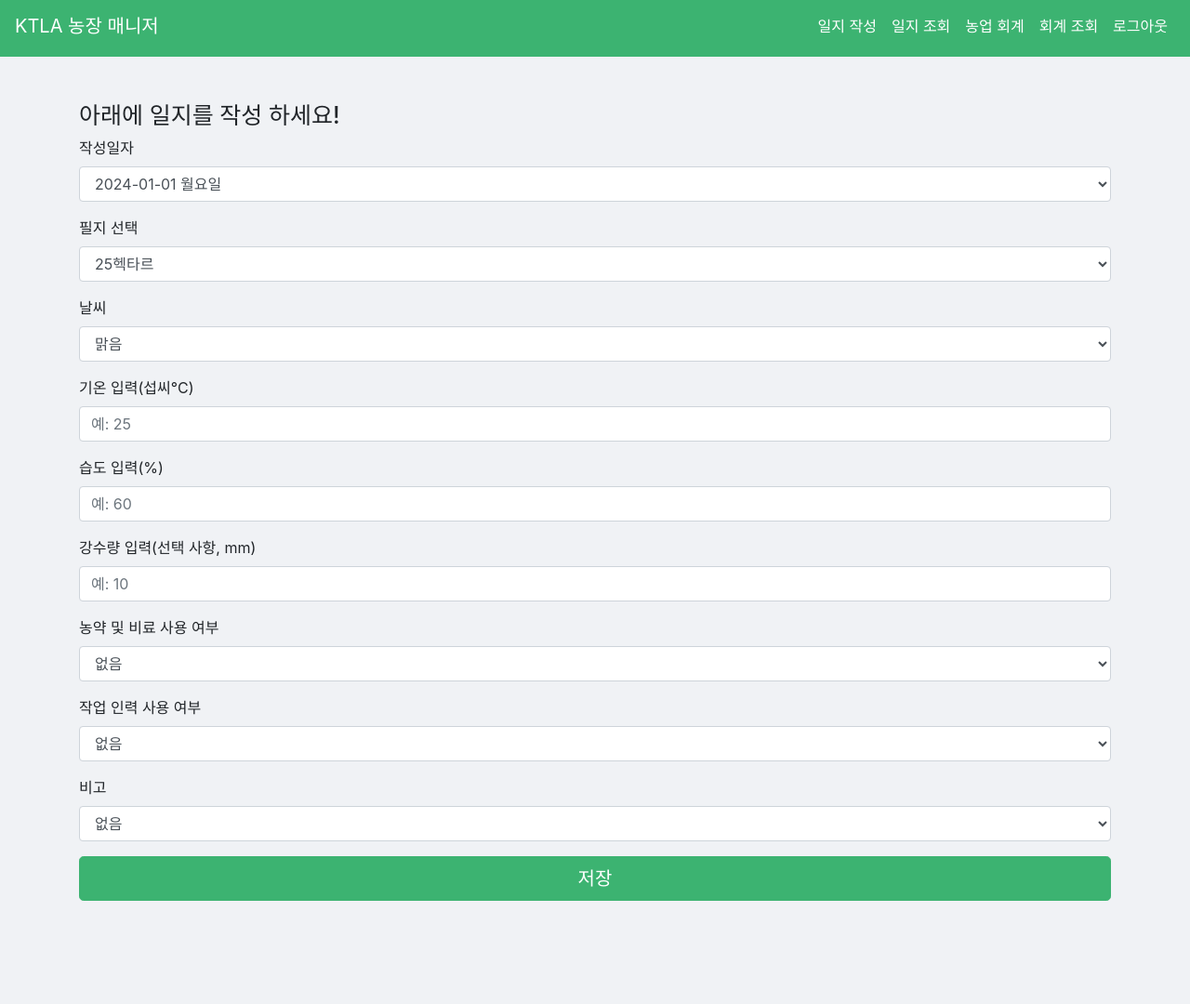
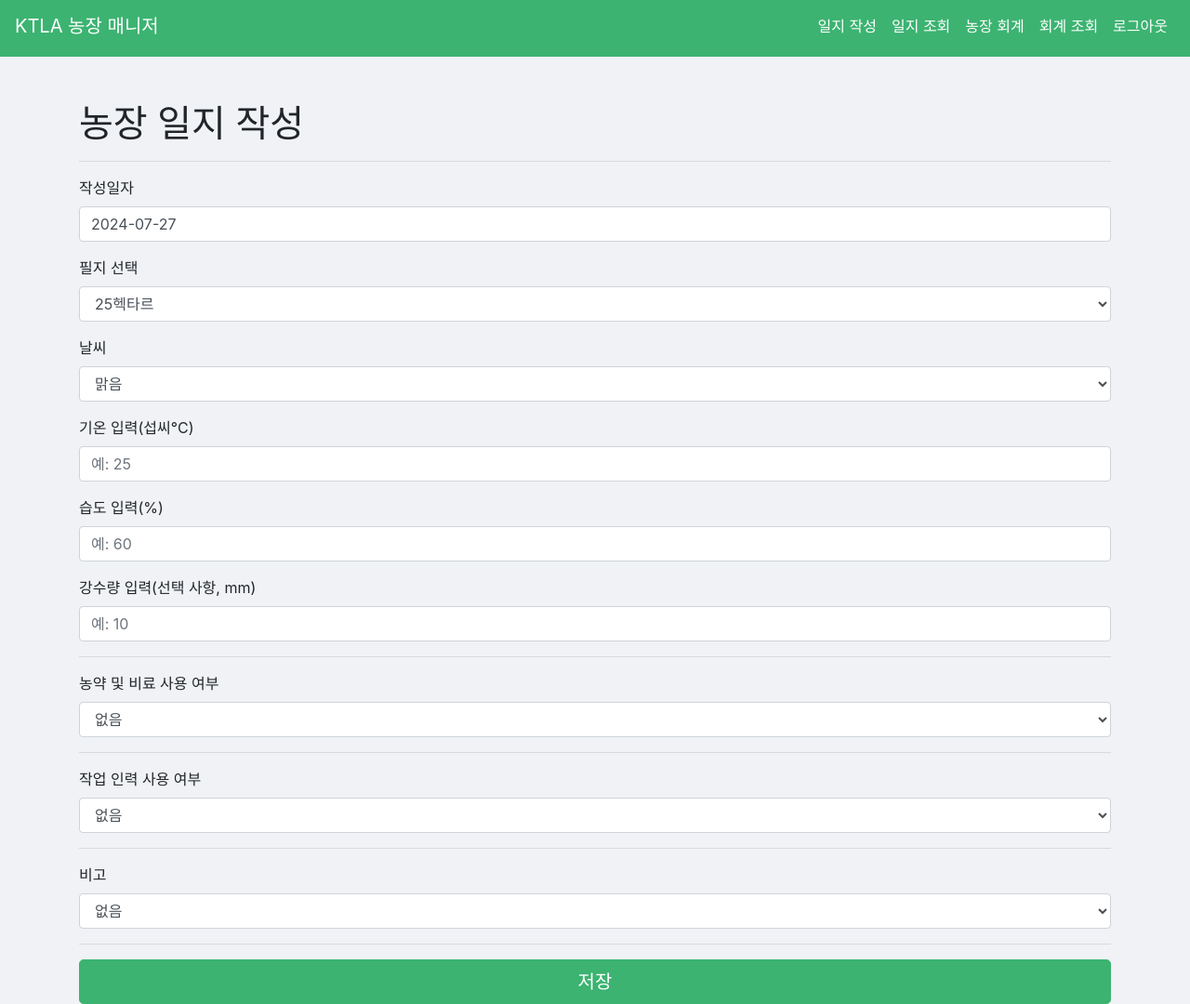
Before and after one commit to lee960314/farm_manager, a Flask app: page / in a window 1280 px wide. Shown: the whole page at 93% size. Before the commit the page ends 969 px from the top, so only its background shows below. Run offline with Flask 3, Linux system fonts and the light colour scheme; the visitor is signed in with stand-in values (Sample User, id 1); parts of the project's set-up code (start-up, migrations or seed data) failed here and were passed over; some libraries are stand-ins or nearby versions.

Commit message:
Update index.html

```diff
--- a/templates/index.html
+++ b/templates/index.html
@@ -4,17 +4,17 @@
     <meta charset="UTF-8">
     <meta name="viewport" content="width=device-width, initial-scale=1.0">
     <title>농장 일지 작성</title>
-
-
     <!-- Bootstrap CSS 추가 -->
     <link href="https://stackpath.bootstrapcdn.com/bootstrap/4.5.2/css/bootstrap.min.css" rel="stylesheet">
+    <!-- jQuery UI CSS 추가 -->
+    <link rel="stylesheet" href="https://code.jquery.com/ui/1.12.1/themes/base/jquery-ui.css">
     <style>
         body {
             background-color: #f0f2f5; /* 페이스북 배경색 */
         }
         .navbar {
-                background-color: 	#3CB371; /* 덜 익은 바나나 색 */
-                border-bottom: 5px solid #3CB371; /* 덜 익은 바나나 색*/
+            background-color: #3CB371; /* 덜 익은 바나나 색 */
+            border-bottom: 5px solid #3CB371; /* 덜 익은 바나나 색 */
         }
         .navbar-brand, .nav-link {
             color: white !important;
@@ -26,14 +26,137 @@
         }
         .btn-custom:hover {
             background-color: #ffd400; /* 익은 바나나 색 */
-                border-color:  #ffd400; /* 익은 바나나 색 */
+            border-color: #ffd400; /* 익은 바나나 색 */
         }
         .card-custom {
             margin-bottom: 1rem;
         }
+
     </style>
+</head>
+<body>
+    <nav class="navbar navbar-expand-lg navbar-light">
+        <a class="navbar-brand" href="#">KTLA 농장 매니저</a>
+        <button class="navbar-toggler" type="button" data-toggle="collapse" data-target="#navbarNav" aria-controls="navbarNav" aria-expanded="false" aria-label="Toggle navigation">
+            <span class="navbar-toggler-icon"></span>
+        </button>
+        <div class="collapse navbar-collapse" id="navbarNav">
+            <ul class="navbar-nav ml-auto">
+                <li class="nav-item">
+                    <a class="nav-link" href="/">일지 작성</a>
+                </li>
+                <li class="nav-item">
+                    <a class="nav-link" href="/searchdata">일지 조회</a>
+                </li>
+                <li class="nav-item">
+                    <a class="nav-link" href="/farmaccounting">농장 회계</a>
+                </li>
+                <li class="nav-item">
+                    <a class="nav-link" href="/accountingdata">회계 조회</a>
+                </li>
+                <li class="nav-item">
+                    <a class="nav-link" href="/logout">로그아웃</a>
+                </li>
+            </ul>
+        </div>
+    </nav>
+    <div class="container mt-5">
+        <h1>농장 일지 작성</h1>
+        <hr class>
+        <form id="farmForm">
+            <div class="form-group">
+                <label for="date">작성일자</label>
+                <input type="text" class="form-control" id="date" name="date" placeholder="날짜를 선택하세요">
+            </div>
+            <div class="form-group">
+                <label for="field">필지 선택</label>
+                <select class="form-control" id="field" name="field">
+                    <option value="25헥타르">25헥타르</option>
+                    <option value="신개지">신개지</option>
+                </select>
+            </div>
+            <div class="form-group">
+                <label for="weather">날씨</label>
+                <select class="form-control" id="weather" name="weather">
+                    <option value="맑음">맑음</option>
+                    <option value="구름 많음">구름 많음</option>
+                    <option value="흐림">흐림</option>
+                    <option value="비">비</option>
+                    <option value="눈">눈</option>
+                    <option value="바람">바람</option>
+                    <option value="안개">안개</option>
+                </select>
+            </div>
+            <div class="form-group">
+                <label for="temperature">기온 입력(섭씨°C)</label>
+                <input type="number" class="form-control" id="temperature" name="temperature" placeholder="예: 25">
+            </div>
+            <div class="form-group">
+                <label for="humidity">습도 입력(%)</label>
+                <input type="number" class="form-control" id="humidity" name="humidity" placeholder="예: 60">
+            </div>
+            <div class="form-group">
+                <label for="rainfall">강수량 입력(선택 사항, mm)</label>
+                <input type="number" class="form-control" id="rainfall" name="rainfall" placeholder="예: 10">
+            </div>
+            <hr class="section-divider">
+            <div class="form-group">
+                <label for="use-fertilizer">농약 및 비료 사용 여부</label>
+                <select class="form-control" id="use-fertilizer" name="use-fertilizer" onchange="toggleFertilizerFields()">
+                    <option value="no">없음</option>
+                    <option value="yes">있음</option>
+                </select>
+            </div>
+            <div id="fertilizer-fields" style="display: none;">
+                <div id="fertilizer-container"></div>
+                <button type="button" class="btn btn-custom btn-sm" id="add-fertilizer">농약 및 비료 추가</button>
+            </div>
+            <hr class="section-divider">
+            <div class="form-group mt-3">
+                <label for="use-labor">작업 인력 사용 여부</label>
+                <select class="form-control" id="use-labor" name="use-labor" onchange="toggleLaborFields()">
+                    <option value="no">없음</option>
+                    <option value="yes">있음</option>
+                </select>
+            </div>
+            <div id="labor-fields" style="display: none;">
+                <div id="labor-container"></div>
+                <button type="button" class="btn btn-custom btn-sm" id="add-labor">작업 인력 추가</button>
+            </div>
+            <hr class="section-divider">
+            <div class="form-group mt-3">
+                <label for="use-remarks">비고</label>
+                <select class="form-control" id="use-remarks" name="use-remarks" onchange="toggleRemarkField()">
+                    <option value="no">없음</option>
+                    <option value="yes">있음</option>
+                </select>
+            </div>
+            <div id="remark-field" style="display: none;">
+                <div class="form-group">
+                    <label for="remark-text">비고 내용</label>
+                    <textarea class="form-control" id="remark-text" name="remark-text" rows="6" placeholder="비고 내용을 입력하세요"></textarea>
+                </div>
+            </div>
+            <hr class="section-divider">
+            <button type="submit" class="btn btn-custom btn-lg btn-block mt-3">저장</button>
+        </form>
+    </div>
+    <!-- jQuery 및 jQuery UI JS 추가 -->
+    <script src="https://code.jquery.com/jquery-3.5.1.min.js"></script>
+    <script src="https://code.jquery.com/ui/1.12.1/jquery-ui.min.js"></script>
+    <script src="https://cdn.jsdelivr.net/npm/@popperjs/core@2.5.4/dist/umd/popper.min.js"></script>
+    <script src="https://stackpath.bootstrapcdn.com/bootstrap/4.5.2/js/bootstrap.min.js"></script>
     <script>
-        document.addEventListener('DOMContentLoaded', function() {
+        $(function() {
+            // Datepicker 적용
+            $("#date").datepicker({
+                dateFormat: 'yy-mm-dd',
+                dayNames: ['일요일', '월요일', '화요일', '수요일', '목요일', '금요일', '토요일'],
+                dayNamesMin: ['일', '월', '화', '수', '목', '금', '토'],
+                monthNames: ['1월', '2월', '3월', '4월', '5월', '6월', '7월', '8월', '9월', '10월', '11월', '12월'],
+                monthNamesShort: ['1월', '2월', '3월', '4월', '5월', '6월', '7월', '8월', '9월', '10월', '11월', '12월']
+            }).datepicker("setDate", new Date()); // 오늘 날짜로 설정
+
             let countFertilizer = 0;
             let countLabor = 0;
             const maxItems = 6;
@@ -162,161 +285,35 @@
                     card.querySelector('.card-title').textContent = `작업 인력 기록 ${index + 1}`;
                 });
             }
-        });
-    </script>
-</head>
-<body>
-    <nav class="navbar navbar-expand-lg navbar-light">
-        <a class="navbar-brand" href="#">KTLA 농장 매니저</a>
-        <button class="navbar-toggler" type="button" data-toggle="collapse" data-target="#navbarNav" aria-controls="navbarNav" aria-expanded="false" aria-label="Toggle navigation">
-            <span class="navbar-toggler-icon"></span>
-        </button>
-        <div class="collapse navbar-collapse" id="navbarNav">
-            <ul class="navbar-nav ml-auto">
-                <li class="nav-item">
-                    <a class="nav-link" href="/">일지 작성</a>
-                </li>
-                <li class="nav-item">
-                    <a class="nav-link" href="/searchdata">일지 조회</a>
-                </li>
-                <li class="nav-item">
-                    <a class="nav-link" href="/farmaccounting">농업 회계</a>
-                </li>
-                <li class="nav-item">
-                    <a class="nav-link" href="/accountingdata">회계 조회</a>
-                </li>
-                <li class="nav-item">
-                    <a class="nav-link" href="/logout">로그아웃</a>
-                </li>
-            </ul>
-        </div>
-    </nav>
-    <div class="container mt-5">
-        <h1 style="font-size: 25px;">아래에 일지를 작성 하세요!</h1>
-        <div >
-        </div>
-        <form id="farmForm">
-            <div class="form-group">
-                <label for="date">작성일자</label>
-                <select class="form-control" id="date" name="date">
-                    <!-- 날짜 목록 추가 -->
-                    <script>
-                        document.addEventListener('DOMContentLoaded', function() {
-                            const dateSelect = document.getElementById('date');
-                            const days = ['일요일', '월요일', '화요일', '수요일', '목요일', '금요일', '토요일'];
-                            const startDate = new Date('2024-01-01');
-                            const endDate = new Date('2024-12-31');
 
-                            for (let d = startDate; d <= endDate; d.setDate(d.getDate() + 1)) {
-                                const dateStr = d.toISOString().split('T')[0];
-                                const dayName = days[d.getUTCDay()];
-                                const option = document.createElement('option');
-                                option.value = dateStr;
-                                option.textContent = `${dateStr} ${dayName}`;
-                                dateSelect.appendChild(option);
-                            }
-                        });
-                    </script>
-                </select>
-            </div>
-            <div class="form-group">
-                <label for="field">필지 선택</label>
-                <select class="form-control" id="field" name="field">
-                    <option value="25헥타르">25헥타르</option>
-                    <option value="신개지">신개지</option>
-                </select>
-            </div>
-            <div class="form-group">
-                <label for="weather">날씨</label>
-                <select class="form-control" id="weather" name="weather">
-                    <option value="맑음">맑음</option>
-                    <option value="구름 많음">구름 많음</option>
-                    <option value="흐림">흐림</option>
-                    <option value="비">비</option>
-                    <option value="눈">눈</option>
-                    <option value="바람">바람</option>
-                    <option value="안개">안개</option>
-                </select>
-            </div>
-            <div class="form-group">
-                <label for="temperature">기온 입력(섭씨°C)</label>
-                <input type="number" class="form-control" id="temperature" name="temperature" placeholder="예: 25">
-            </div>
-            <div class="form-group">
-                <label for="humidity">습도 입력(%)</label>
-                <input type="number" class="form-control" id="humidity" name="humidity" placeholder="예: 60">
-            </div>
-            <div class="form-group">
-                <label for="rainfall">강수량 입력(선택 사항, mm)</label>
-                <input type="number" class="form-control" id="rainfall" name="rainfall" placeholder="예: 10">
-            </div>
-            <div class="form-group">
-                <label for="use-fertilizer">농약 및 비료 사용 여부</label>
-                <select class="form-control" id="use-fertilizer" name="use-fertilizer" onchange="toggleFertilizerFields()">
-                    <option value="no">없음</option>
-                    <option value="yes">있음</option>
-                </select>
-            </div>
-            <div id="fertilizer-fields" style="display: none;">
-                <div id="fertilizer-container"></div>
-                <button type="button" class="btn btn-custom btn-sm" id="add-fertilizer">농약 및 비료 추가</button>
-            </div>
-            <div class="form-group mt-3">
-                <label for="use-labor">작업 인력 사용 여부</label>
-                <select class="form-control" id="use-labor" name="use-labor" onchange="toggleLaborFields()">
-                    <option value="no">없음</option>
-                    <option value="yes">있음</option>
-                </select>
-            </div>
-            <div id="labor-fields" style="display: none;">
-                <div id="labor-container"></div>
-                <button type="button" class="btn btn-custom btn-sm" id="add-labor">작업 인력 추가</button>
-            </div>
-            <div class="form-group mt-3">
-                <label for="use-remarks">비고</label>
-                <select class="form-control" id="use-remarks" name="use-remarks" onchange="toggleRemarkField()">
-                    <option value="no">없음</option>
-                    <option value="yes">있음</option>
-                </select>
-            </div>
-            <div id="remark-field" style="display: none;">
-                <div class="form-group">
-                    <label for="remark-text">비고 내용</label>
-                    <textarea class="form-control" id="remark-text" name="remark-text" rows="6" placeholder="비고 내용을 입력하세요"></textarea>
-                </div>
-            </div>
-            <button type="submit" class="btn btn-custom btn-lg btn-block mt-3">저장</button>
-        </form>
-    </div>
-    <!-- Bootstrap JS 추가 -->
-    <script src="https://code.jquery.com/jquery-3.5.1.slim.min.js"></script>
-    <script src="https://cdn.jsdelivr.net/npm/@popperjs/core@2.5.4/dist/umd/popper.min.js"></script>
-    <script src="https://stackpath.bootstrapcdn.com/bootstrap/4.5.2/js/bootstrap.min.js"></script>
-    <script>
+            // 비료 필드 토글
+            $("#use-fertilizer").on('change', toggleFertilizerFields);
             function toggleFertilizerFields() {
-            const useFertilizer = document.getElementById('use-fertilizer').value;
-            const fertilizerFields = document.getElementById('fertilizer-fields');
-            fertilizerFields.style.display = (useFertilizer === 'yes') ? 'block' : 'none';
+                const useFertilizer = $("#use-fertilizer").val();
+                $("#fertilizer-fields").toggle(useFertilizer === 'yes');
             }
 
+            // 작업 인력 필드 토글
+            $("#use-labor").on('change', toggleLaborFields);
             function toggleLaborFields() {
-            const useLabor = document.getElementById('use-labor').value;
-            const laborFields = document.getElementById('labor-fields');
-            laborFields.style.display = (useLabor === 'yes') ? 'block' : 'none';
+                const useLabor = $("#use-labor").val();
+                $("#labor-fields").toggle(useLabor === 'yes');
             }
 
+            // 비고 필드 토글
+            $("#use-remarks").on('change', toggleRemarkField);
             function toggleRemarkField() {
-            const useRemarks = document.getElementById('use-remarks').value;
-            const remarkField = document.getElementById('remark-field');
-            remarkField.style.display = (useRemarks === 'yes') ? 'block' : 'none';
+                const useRemarks = $("#use-remarks").val();
+                $("#remark-field").toggle(useRemarks === 'yes');
             }
 
-        document.getElementById('farmForm').addEventListener('submit', function(event) {
+            // 폼 제출 처리
+            $("#farmForm").on('submit', function(event) {
                 event.preventDefault();
-            const formData = new FormData(event.target);
+                const formData = $(this).serializeArray();
                 const data = {};
-            formData.forEach((value, key) => {
-                data[key] = value;
+                formData.forEach(item => {
+                    data[item.name] = item.value;
                 });
 
                 console.log('Form data to be sent:', data); // 디버깅용 콘솔 로그 추가
@@ -332,7 +329,7 @@
                 .then(data => {
                     if (data.success) {
                         alert('데이터가 성공적으로 저장되었습니다.');
-                    location.reload(); // 페이지 리로드
+                        window.location.href = '/searchdata'; // 조회 페이지로 리다이렉트
                     } else {
                         alert('데이터 저장에 실패했습니다.');
                     }
@@ -342,6 +339,7 @@
                     alert('서버와 통신 중 오류가 발생했습니다.');
                 });
             });
+        });
     </script>
 </body>
 </html>
```
Lines whose indentation alone changed are shown as unchanged.
